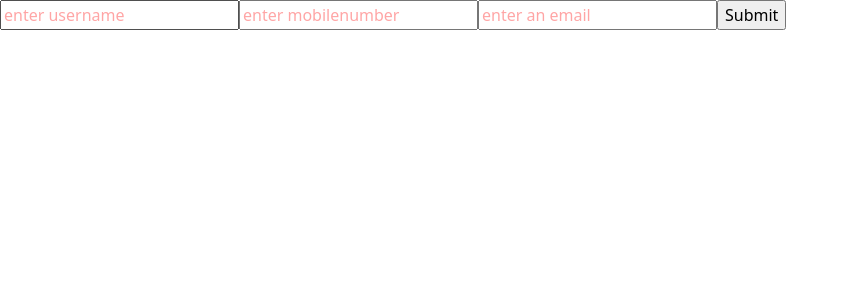
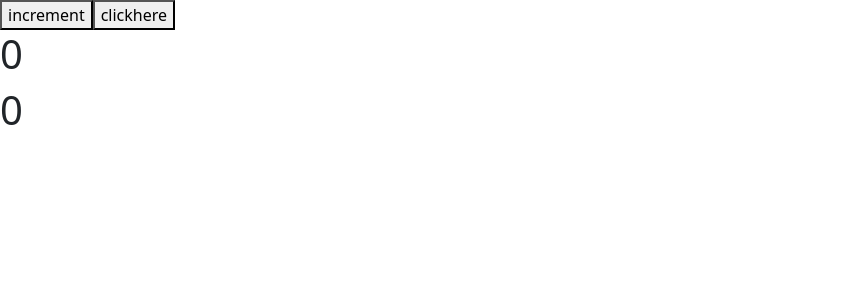
Before and after one commit to sriram507/React-tasks, a React (Create React App) app: page / in a window 1280 px wide. Shown: the top 300 px of the page, without its empty margins (0-849 px from the left). Built offline with nearby package versions, Linux system fonts and the light colour scheme.

Commit message:
pure-componet

```diff
--- a/src/App.js
+++ b/src/App.js
@@ -12,12 +12,13 @@ import FunLifeCycle from './UiContent/functionalComps/lifecycle/index';
 import CounterFc from './UiContent/functionalComps/counterFc';
 import Calculator from './UiContent/functionalComps/calculator/index';
 import FormComp from './UiContent/functionalComps/formEvents/index';
-
+import PureComponent  from './UiContent/functionalComps/pureComponents/counter';
 
 function App() {
   return (
     <div className="app">
-    <FormComp />
+      <PureComponent />
+    {/* <FormComp /> */}
       {/* <Calculator /> */}
       {/* <CounterFc /> */}
       {/* <FunLifeCycle /> */}
--- /dev/null
+++ b/src/UiContent/functionalComps/pureComponents/counter.js
@@ -0,0 +1,23 @@
+import React, { useState } from 'react'
+import Display from './display';
+
+export default function Counter() {
+
+    const[value,setValue]=useState(0);
+    const[random,setRandom]=useState(0);
+
+
+    const handIncrement = () => {setValue(value+1)}
+    const handRandom = () => {setRandom(Math.random())}
+
+
+  return (
+    <div>
+        <button onClick={handIncrement}>increment</button>
+        <button onClick={handRandom}>clickhere</button>
+       <h1>{random}</h1>
+        {/* <h1>{value}</h1> */}
+        <Display value={value}/>
+        </div>
+  )
+}
--- /dev/null
+++ b/src/UiContent/functionalComps/pureComponents/display.js
@@ -0,0 +1,12 @@
+import React from 'react'
+
+function Display(props) {
+    console.log("display comp is rendering")
+  return (
+    <div>
+        <h1>{props.value}</h1>
+    </div>
+  )
+}
+
+export default React.memo(Display);
```
